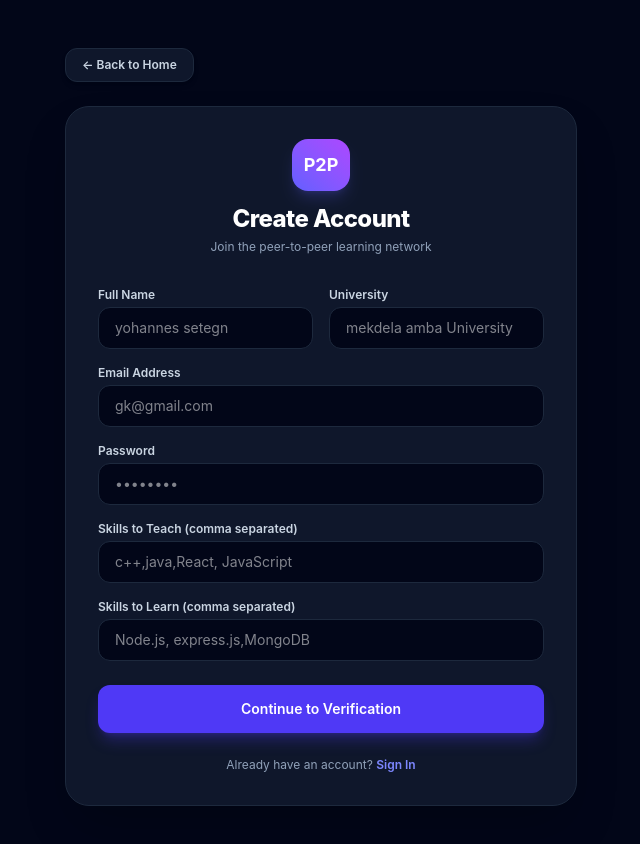
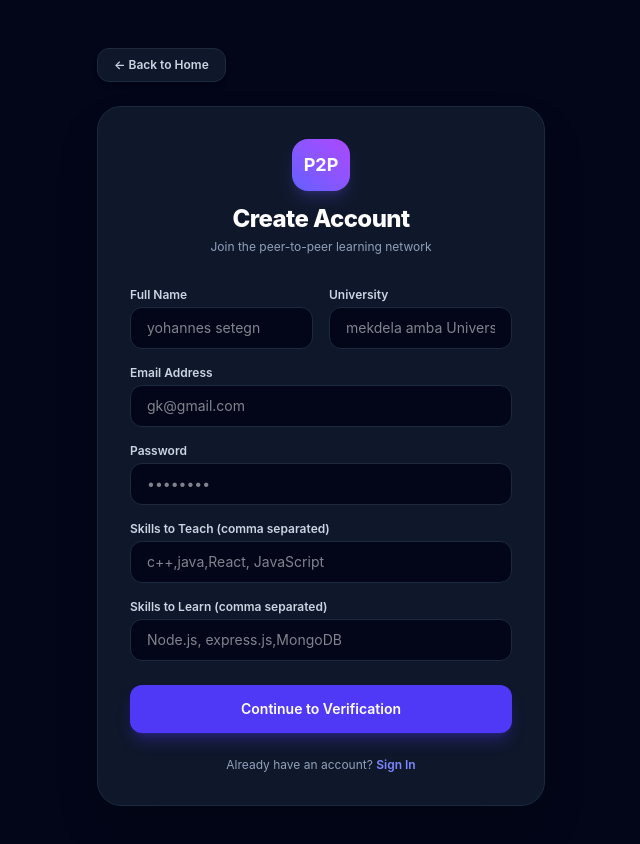
Before and after one commit to gize22/P2P, a React (Vite) app in the folder frontend/: page /register in a window 1280 px wide. Shown: the top 844 px of the page, without its empty margins (319-959 px from the left). Built offline with nearby package versions, Linux system fonts and the light colour scheme; no server answers.

Commit message:
styling register

```diff
--- a/frontend/src/pages/Register.jsx
+++ b/frontend/src/pages/Register.jsx
@@ -30,7 +30,7 @@ export default function Register() {
         skillsToLearn: formData.skillsToLearn.split(",").map((s) => s.trim()).filter(Boolean),
       };
 
-      // 👈 ሪኩዌስት ወደ ባክኤንድ ሲላክ ባክኤንዱ ራሱ በ Gmail SMTP ፖስታውን ይልካል
+      // 👈 ሪኩዌስት ወደ ባክኤንድ ሲላክ ባክኤንዱ በ Brevo በኩል ፖስታውን ይልካል
       const res = await API.post("/auth/register", payload);
       alert(res.data.message);
       navigate("/verify-otp", { state: { email: formData.email } });
@@ -45,13 +45,14 @@ export default function Register() {
     <div className="min-h-screen bg-slate-950 flex flex-col justify-center items-center px-4 py-12 relative text-slate-100">
 
       {/* Back to Home Link */}
-      <div className="w-full max-w-lg mb-6 flex justify-start">
+      <div className="w-full max-w-md mb-6 flex justify-start">
         <Link to="/" className="text-xs font-semibold text-slate-300 hover:text-white flex items-center gap-1.5 transition bg-slate-900 border border-slate-800 px-4 py-2 rounded-xl shadow-md">
           ← Back to Home
         </Link>
       </div>
 
-      <div className="max-w-lg w-full bg-slate-900 border border-slate-800 p-8 rounded-3xl shadow-2xl relative">
+      {/* max-w-lg ወደ max-w-md ተቀይሯል (ልክ እንደ Login ስታይል) */}
+      <div className="max-w-md w-full bg-slate-900 border border-slate-800 p-8 rounded-3xl shadow-2xl relative">
         <div className="text-center mb-8">
           <Link to="/" className="inline-block bg-gradient-to-tr from-indigo-500 to-purple-500 text-white p-3 rounded-2xl font-bold text-lg mb-3 shadow-lg shadow-indigo-500/20">P2P</Link>
           <h2 className="text-2xl font-extrabold text-white tracking-tight">Create Account</h2>
```
